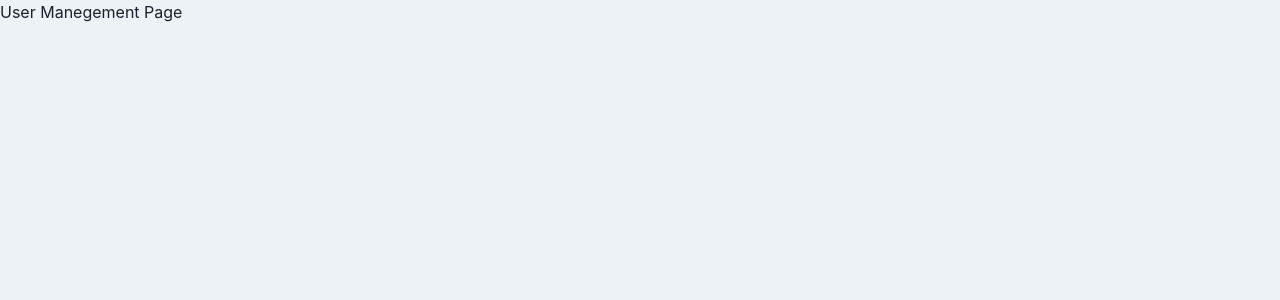
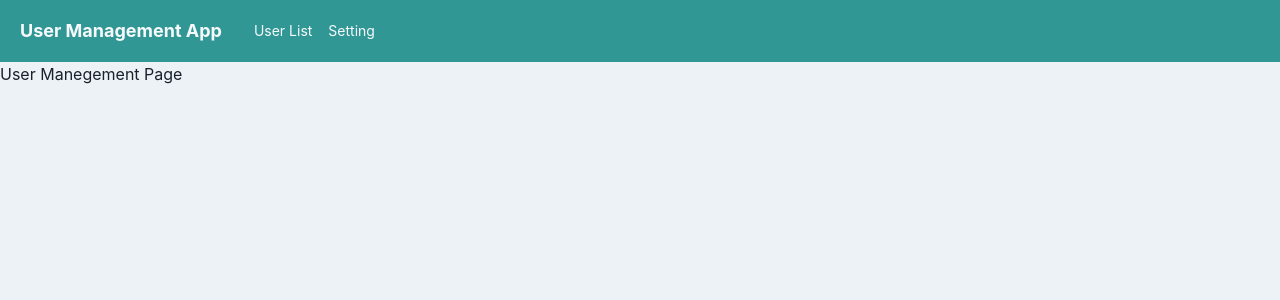
Before and after one commit to mayupaca/react-intermediate-practice-app, a React (Create React App) app: page /home/user_manegement in a window 1280 px wide. Shown: the top 300 px of the page. Built offline with nearby package versions, Linux system fonts and the light colour scheme.

Commit message:
Create Header

```diff
--- /dev/null
+++ b/src/components/organisms/layout/Header.tsx
@@ -0,0 +1,68 @@
+import {
+  Box,
+  Button,
+  Drawer,
+  DrawerBody,
+  DrawerContent,
+  DrawerOverlay,
+  Flex,
+  Heading,
+  IconButton,
+  Link,
+  useDisclosure
+} from "@chakra-ui/react";
+import { memo, VFC } from "react";
+import { HamburgerIcon } from "@chakra-ui/icons";
+
+export const Header: VFC = memo(() => {
+  const { isOpen, onOpen, onClose } = useDisclosure();
+  return (
+    <>
+      <Flex
+        as="nav"
+        bg="teal.500"
+        color="gray.50"
+        align="center"
+        justify="space-between"
+        padding={{ base: 3, md: 5 }}
+      >
+        <Flex align="center" as="a" mr={8} _hover={{ cursor: "pointer" }}>
+          <Heading as="h1" fontSize={{ base: "md", md: "lg" }}>
+            User Management App
+          </Heading>
+        </Flex>
+        <Flex
+          align="center"
+          fontSize="sm"
+          flexGrow={2}
+          display={{ base: "none", md: "flex" }}
+        >
+          <Box pr={4}>
+            <Link>User List</Link>
+          </Box>
+
+          <Link>Setting</Link>
+        </Flex>
+        <IconButton
+          aria-label="メニューボタン"
+          icon={<HamburgerIcon />}
+          size="sm"
+          variant="unstyled"
+          display={{ base: "block", md: "none" }}
+          onClick={onOpen}
+        />
+      </Flex>
+      <Drawer placement="left" size="xs" onClose={onClose} isOpen={isOpen}>
+        <DrawerOverlay>
+          <DrawerContent>
+            <DrawerBody p={0} bg="gray.100">
+              <Button w="100%">TOP</Button>
+              <Button w="100%">User List</Button>
+              <Button w="100%">Setting</Button>
+            </DrawerBody>
+          </DrawerContent>
+        </DrawerOverlay>
+      </Drawer>
+    </>
+  );
+});
--- /dev/null
+++ b/src/components/templates/HeaderLayout.tsx
@@ -0,0 +1,16 @@
+import { memo, ReactNode, VFC } from "react";
+import { Header } from "../organisms/layout/Header";
+
+type Props = {
+  children: ReactNode;
+};
+
+export const HeaderLayout: VFC<Props> = memo((props) => {
+  const { children } = props;
+  return (
+    <>
+      <Header />
+      {children}
+    </>
+  );
+});
--- a/src/router/Router.tsx
+++ b/src/router/Router.tsx
@@ -3,6 +3,7 @@ import { Route, Switch } from "react-router-dom";
 
 import { Login } from "../components/pages/Login";
 import { Page404 } from "../components/pages/Page404";
+import { HeaderLayout } from "../components/templates/HeaderLayout";
 import { homeRoutes } from "./HomeRoutes";
 
 export const Router: VFC = memo(() => {
@@ -21,7 +22,7 @@ export const Router: VFC = memo(() => {
                 exact={route.exact}
                 path={`${url}${route.path}`}
               >
-                {route.children}
+                <HeaderLayout>{route.children}</HeaderLayout>
               </Route>
             ))}
           </Switch>
```
